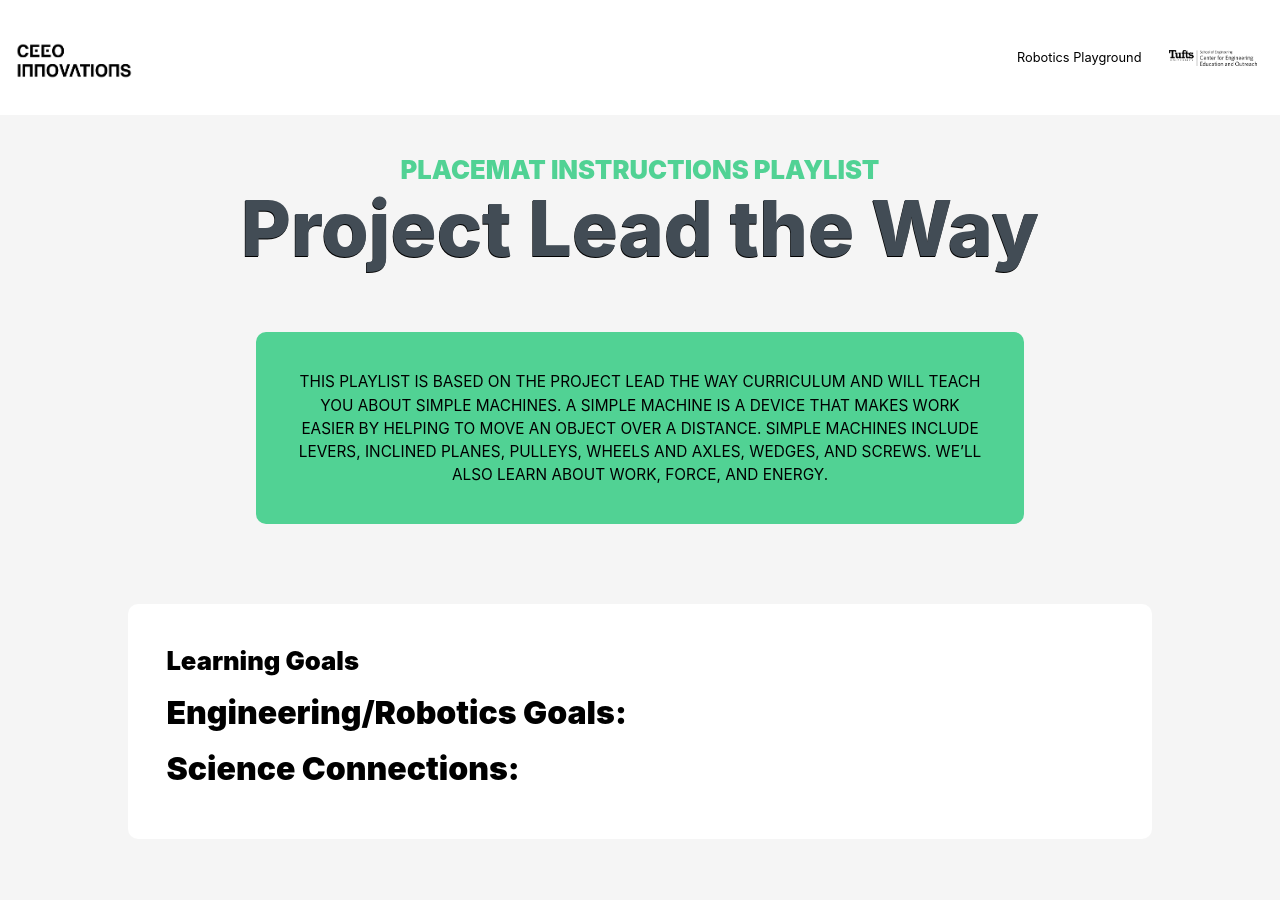
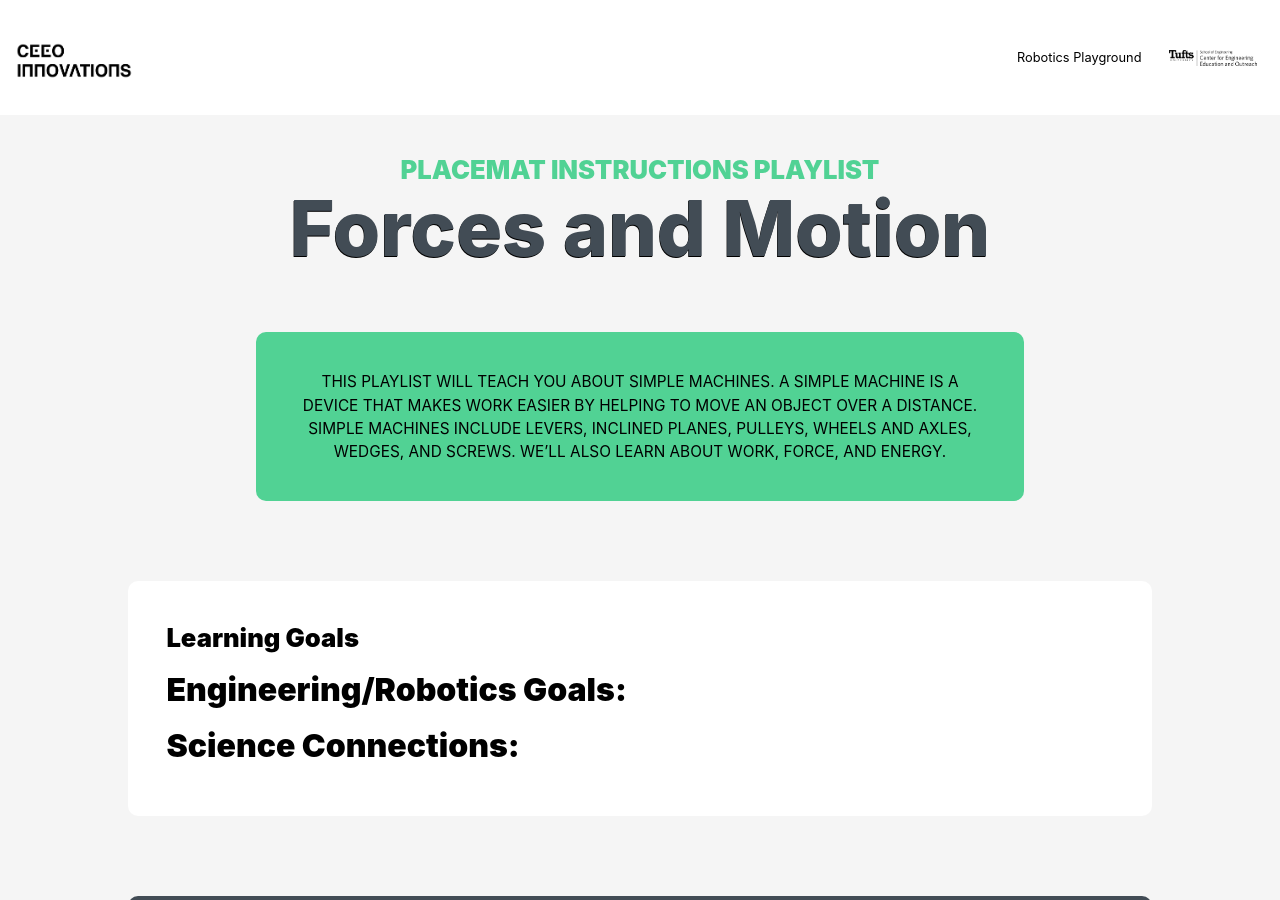
Before and after one commit to ceeoinnovations/RoboticsPlayground, a Jekyll site: the page built from _playlists/forcesmotion.md, in a window 1280 px wide and 900 px high. Built offline with Jekyll 4.4.1, drawn with Linux system fonts in a browser that asks for light colours.

Commit message:
Update and rename PLTW.md to forcesmotion.md

```diff
--- a/_playlists/PLTW.md
+++ b/_playlists/forcesmotion.md
@@ -1,8 +1,8 @@
 ---
 layout: post
-title: Project Lead the Way
+title: Forces and Motion
 displayimg: web/img/coverpulley.png
-description:  This playlist is based on the Project Lead the Way curriculum and will teach you about simple machines. A simple machine is a device that makes work easier by helping to move an object over a distance. Simple machines include levers, inclined planes, pulleys, wheels and axles, wedges, and screws. We’ll also learn about work, force, and energy.
+description:  This playlist will teach you about simple machines. A simple machine is a device that makes work easier by helping to move an object over a distance. Simple machines include levers, inclined planes, pulleys, wheels and axles, wedges, and screws. We’ll also learn about work, force, and energy.
 ---
 <div class="learninggoals" markdown="1">
 # Learning Goals
```
